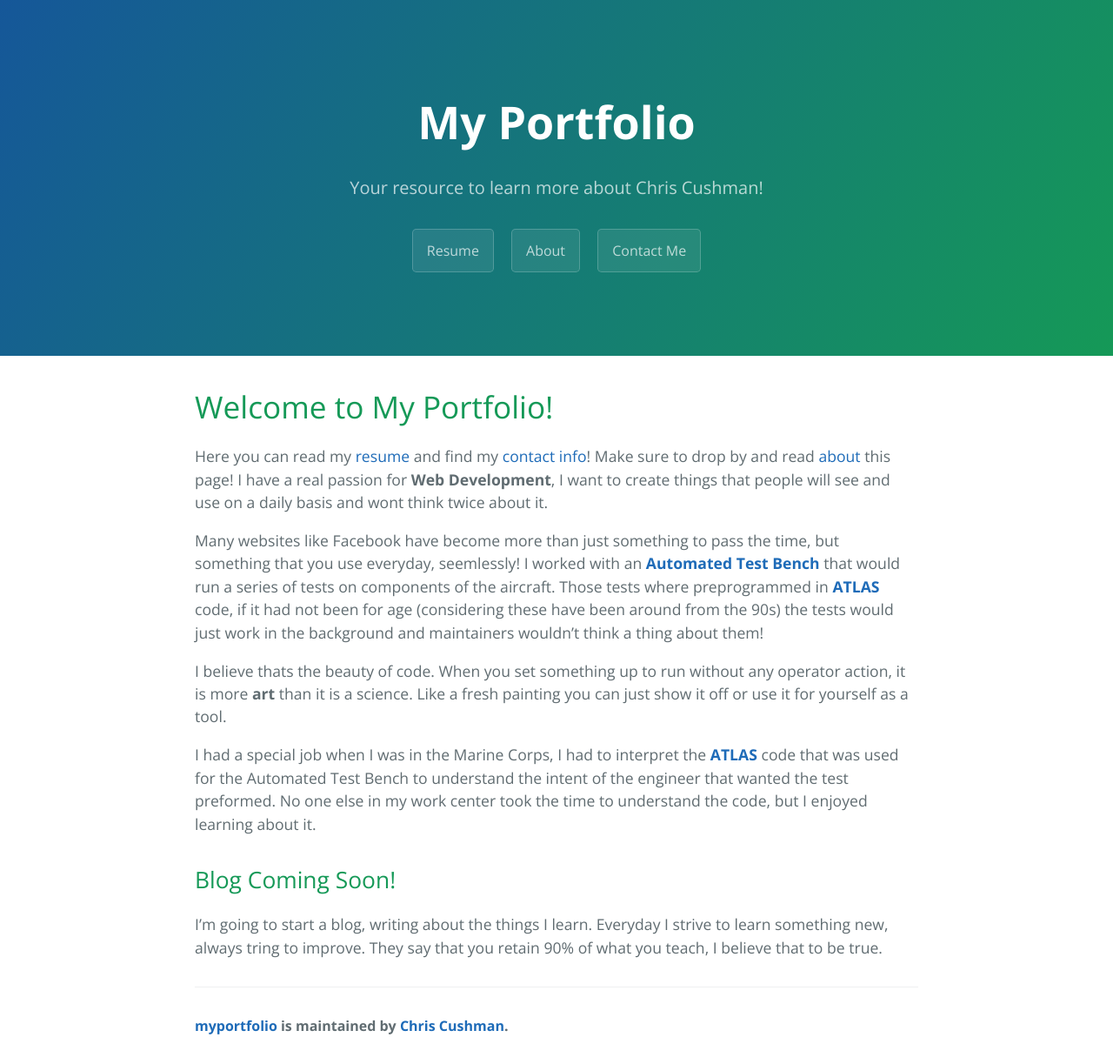
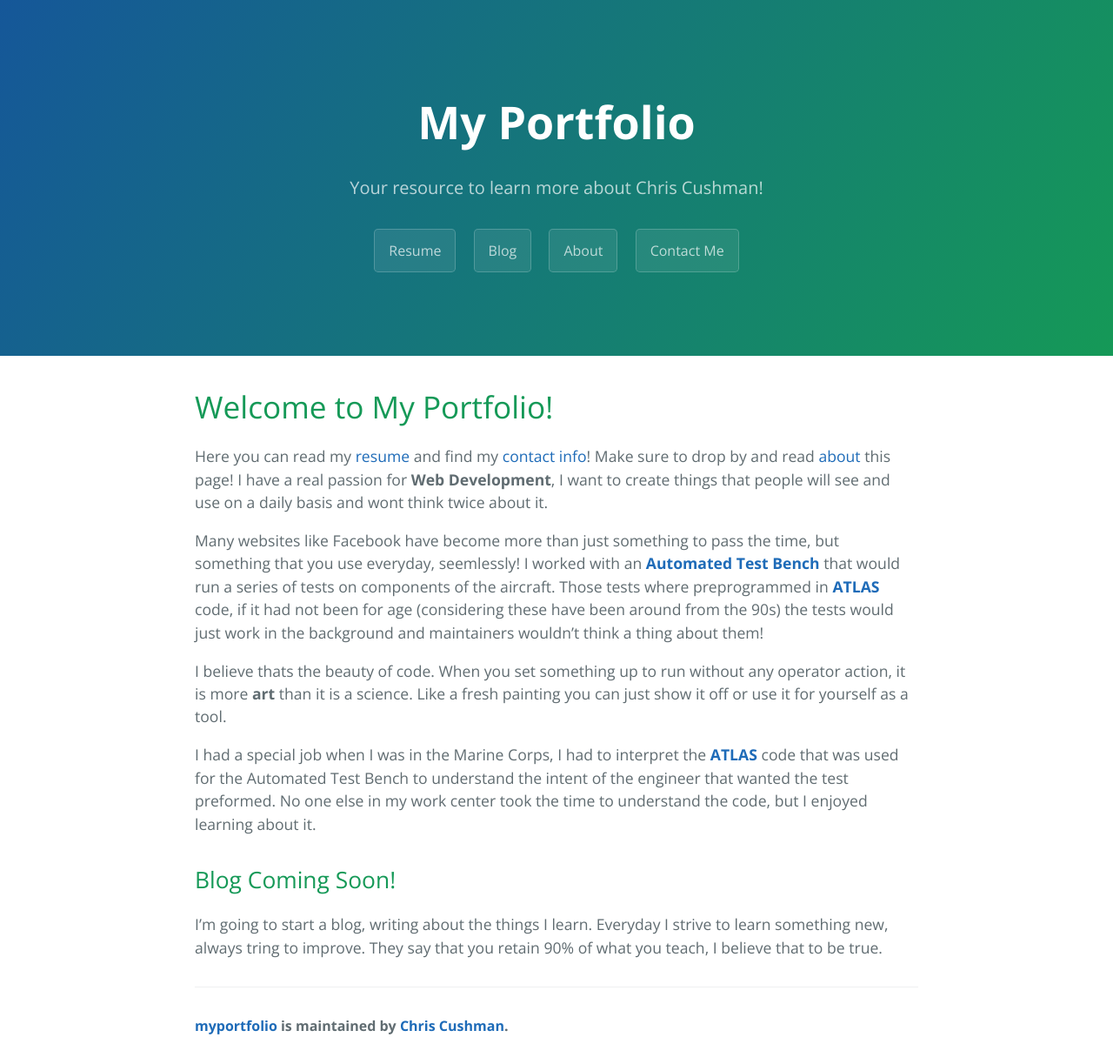
Before and after one commit to usedtoliveonmars/myportfolio, a Jekyll site: the page built from index.md, in a window 1280 px wide. Shown: the whole page at 87% size. Built offline with Jekyll 4.4.1, drawn with Linux system fonts in a browser that asks for light colours; our own code applies the rules of GitHub Pages for plain Markdown files.

Commit message:
Added link to blog

```diff
--- a/_layouts/default.html
+++ b/_layouts/default.html
@@ -15,6 +15,7 @@
       <h1><a href="./" class="project-name" style="color: white;">{{ site.title | default: site.github.repository_name }}</a></h1>
       <h2 class="project-tagline">{{ site.description | default: site.github.project_tagline }}</h2>
         <a href="resume" class="btn">Resume</a>
+        <a href="https://usedtoliveonmars.github.io/WebDevBlog/" class="btn">Blog</a>
         <a href="about" class="btn">About</a>
         <a href="contactme" class="btn">Contact Me</a>
     </nav>
```
Also changed, not shown: 5 other files.
